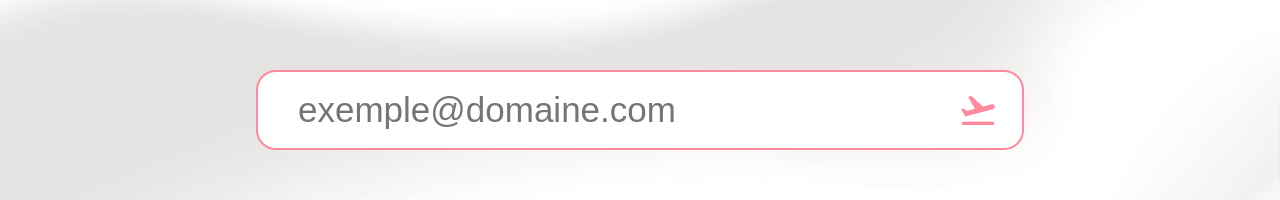
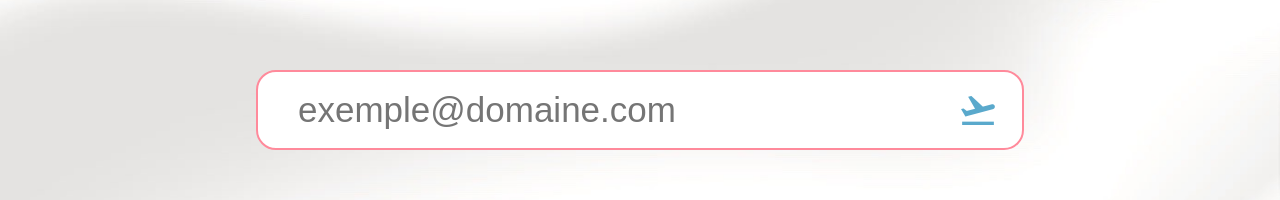
Before and after one commit to SleepyFanjo/we-re-getting-married, a React (Create React App) app in the folder frontend/: page /register in a window 1280 px wide. Shown: the part 290-490 px from the top of the page. Built offline with nearby package versions, Linux system fonts and the light colour scheme; a web font is replaced by a local one.

Commit message:
style update

```diff
--- a/frontend/src/sass/_settings.scss
+++ b/frontend/src/sass/_settings.scss
@@ -10,4 +10,4 @@ $color-quentin: #9fd1ea;
 $color-solene: #ea9faa;
 
 $color-primary: #ff8a9b;
-$color-secondary: #58afda;
+$color-secondary: #5aa9cc;
--- a/frontend/src/sass/components/Register.scss
+++ b/frontend/src/sass/components/Register.scss
@@ -68,7 +68,7 @@
 
     > i {
       font-size: 40px;
-      color: $color-primary;
+      color: $color-secondary;
     }
 
     &:hover > i {
@@ -82,7 +82,7 @@
     top: 0;
 
     & > div {
-      background: $color-primary;
+      background: $color-secondary;
     }
   }
 }
--- a/frontend/src/sass/index.scss
+++ b/frontend/src/sass/index.scss
@@ -87,10 +87,11 @@ input {
   border-radius: 20px;
   outline: none;
   background: white;
-  color: $color-secondary;
+  color: $color-primary;
 
   &:focus {
-    border: 3px solid $color-primary;
+    border: 3px solid $color-secondary;
+    color: $color-secondary;
   }
 }
 
```
